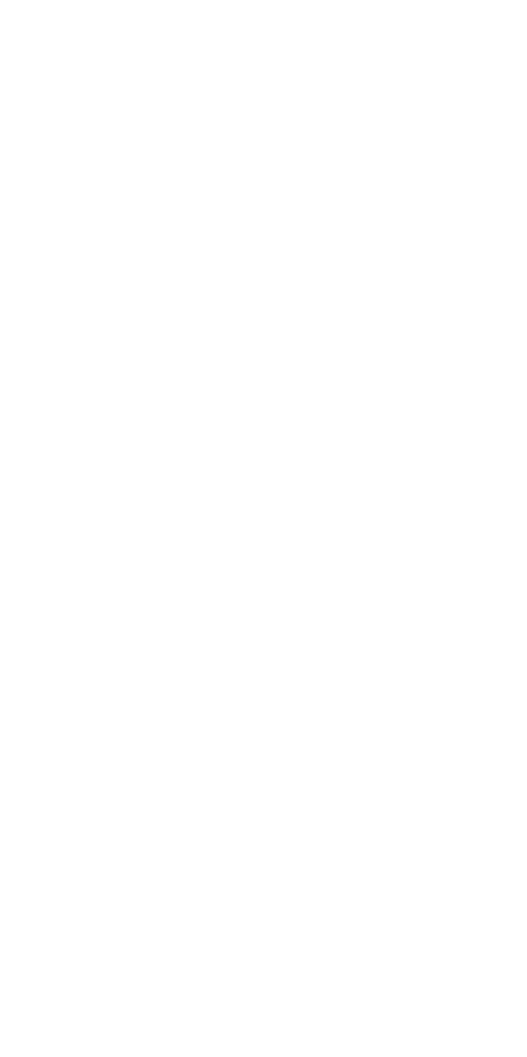
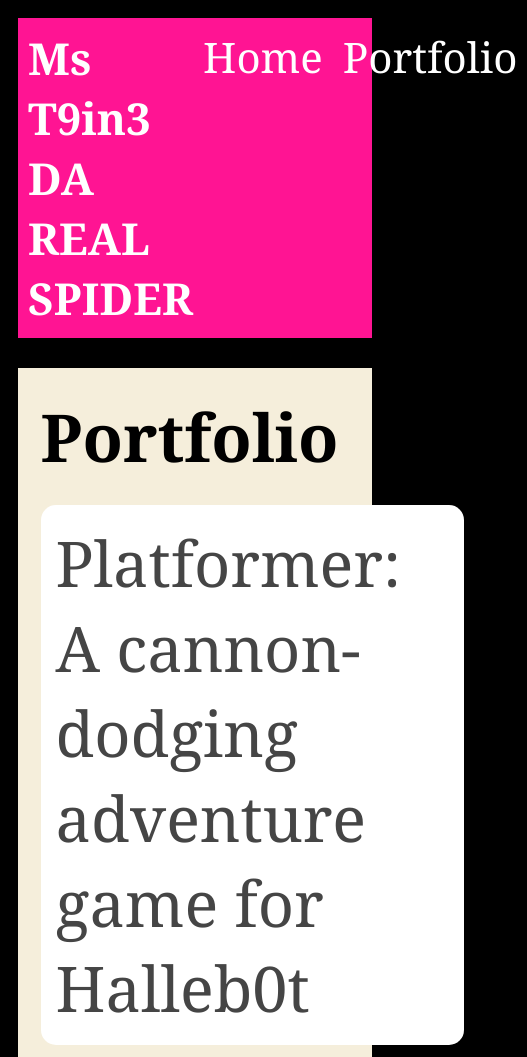
Before and after one commit to 0liviam/0liviam.github.io, a plain HTML site: page portfolio.html in a window 390 px wide. Shown: the top 1057 px of the page, 527 px wide, since content can reach past the window. Before the commit the page ends 844 px from the top, so only its background shows below. Drawn offline with Linux system fonts and the light colour scheme.

Commit message:
portfolio

```diff
--- a/portfolio.html
+++ b/portfolio.html
@@ -0,0 +1,39 @@
+<!DOCTYPE html>
+<html>
+  <head>
+    <title>Life of MsT9in3</title>
+    <link rel="stylesheet" href="style.css" />
+  </head>
+  <body>
+    <div id="all-contents">
+     <nav>
+<h1>Ms T9in3 DA REAL SPIDER</h1>
+<ul id="nav-ul">
+<li class="nav-li">
+   <a href="index.html">Home</a>
+</li>
+  <li class="nav-li">
+  <a href="portfolio.html">Portfolio</a>
+    </li>
+   </ul>
+  </nav>
+
+  <main>
+<div class="content">
+    <h1>Portfolio</h1>
+    <ul id="portfolio">
+<li>
+  <a href="fsd-projects/platformer/">Platformer: A cannon-dodging adventure game for Halleb0t</a>
+</li>
+<li>
+  <a href="fsd-projects/bouncing-box/">Bouncing Box: A fun introduction to web game development</a>
+</li>
+<li>
+  <a href="fsd-projects/circularity/">Circularity: A poetic motion experiment with circles</a>
+</li>
+    </ul>
+  </div>
+  </main>
+    </div>
+  </body>
+</html>
--- a/style.css
+++ b/style.css
@@ -71,3 +71,75 @@
 h2, h3 {
     margin: 0px;
 }
+.content h1 {
+  color: black;
+}
+
+#portfolio {
+  list-style-type: none;
+  padding-left: 0;
+}
+
+#portfolio li {
+  background: #fff;
+  padding: 10px;
+  border-radius: 10px;
+  margin-bottom: 10px;
+}
+
+#portfolio li:hover {
+  background: #eee;
+}
+
+#portfolio a {
+  text-decoration: none;
+  color: #454545;
+}
+@media screen and (min-width: 120px) and (max-width: 1080px) {
+  main {
+    height: 100ch;
+    zoom: 1.5;
+    display: grid;
+  }
+
+  h1 {
+    font-size: 44px;
+  }
+
+  h2 {
+    font-size: 42px;
+  }
+
+  h3 {
+    font-size: 36px;
+  }
+
+  #all-contents {
+    height: 100ch;
+    margin: none;
+  }
+
+  a {
+    font-size: 42px;
+  }
+
+  .sidebar {
+    margin-right: 0px;
+    justify-content: center;
+    align-items: center;
+  }
+
+  .sidebar-img {
+    width: 100%;
+  }
+
+  p,
+  li {
+    font-size: 24px;
+  }
+
+  .content {
+    align-content: center;
+    justify-content: center;
+  }
+}
```
Also changed, not shown: index.html (+1 -1 lines).
